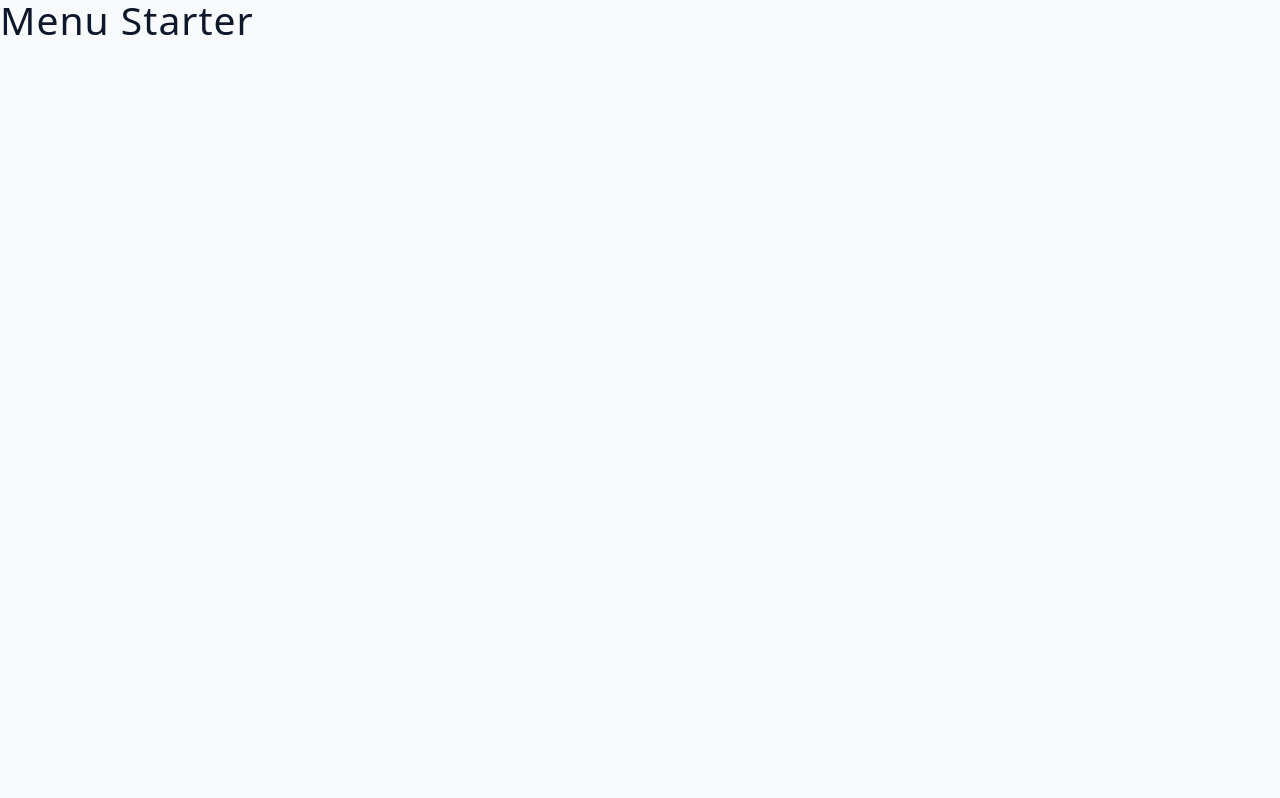
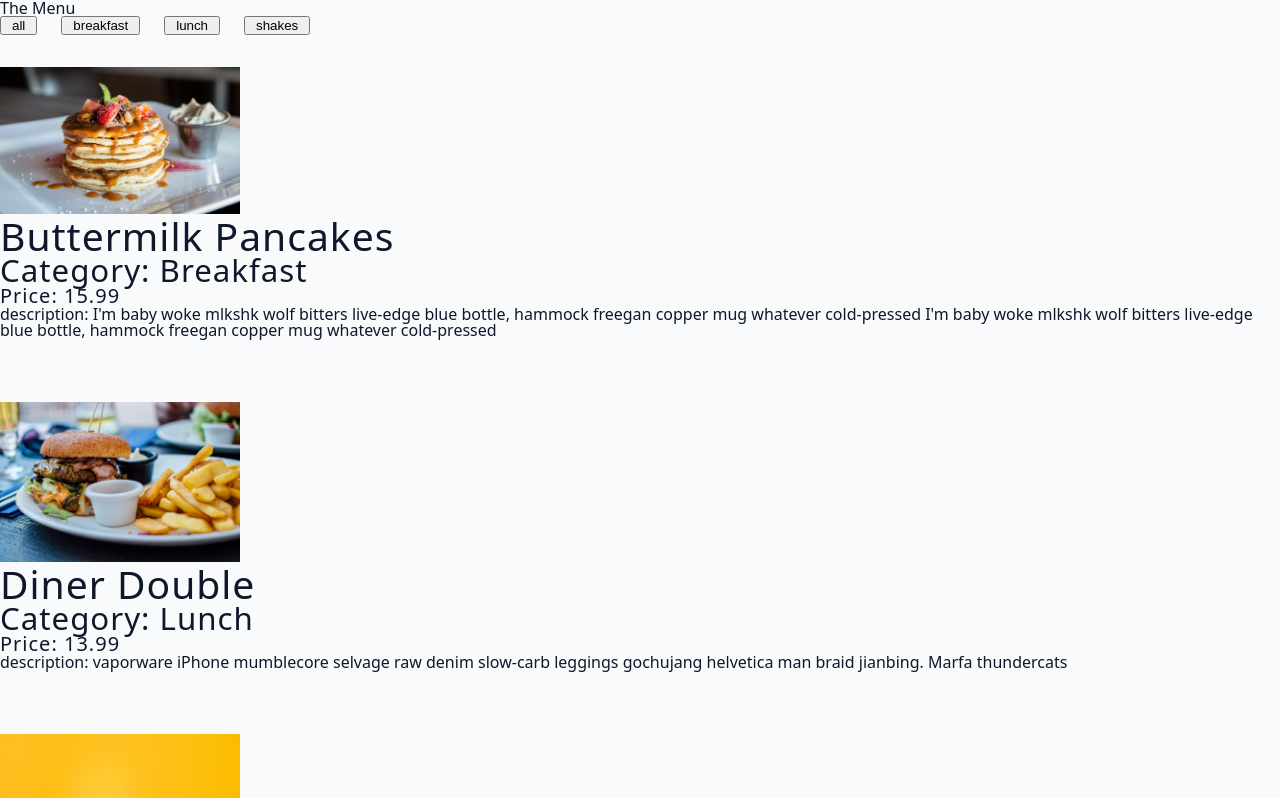
Before and after one commit to KayKongo/the-menu, a React (Vite) app: page / in a window 1280 px wide. Shown: the top 798 px of the page. Built offline with nearby package versions, Linux system fonts and the light colour scheme.

Commit message:
feat: basic version of menu complete

```diff
--- a/package.json
+++ b/package.json
@@ -16,6 +16,6 @@
     "@types/react": "^18.0.27",
     "@types/react-dom": "^18.0.10",
     "@vitejs/plugin-react": "^3.1.0",
-    "vite": "^4.1.0"
+    "vite": "^6.3.5"
   }
 }
--- a/src/App.jsx
+++ b/src/App.jsx
@@ -1,4 +1,30 @@
+import { useState } from "react";
+import Title from "./components/Title";
+import data from "./data";
+import Menu from "./components/Menu";
+import Categories from "./components/Categories";
+
 const App = () => {
-  return <h2>Menu Starter</h2>;
+  const [menus, setMenus] = useState(data);
+  const categorySet = new Set(menus.map((menu) => menu.category));
+  const tempCategories = Array.from(categorySet);
+  const categoriesList = ["all", ...tempCategories];
+  const [categories, setCategories] = useState(categoriesList);
+
+  const filterCategory = (category) => {
+    if (category === "all") {
+      setMenus(data);
+    }
+    const newList = menus.filter((menu) => menu.category == category);
+    setMenus(newList);
+  };
+
+  return (
+    <main>
+      <Title />
+      <Categories states={categories} filter={filterCategory} />
+      <Menu menuItems={menus} />
+    </main>
+  );
 };
 export default App;
--- /dev/null
+++ b/src/components/Categories.jsx
@@ -0,0 +1,18 @@
+const Categories = ({ states, filter }) => {
+  return (
+    <div>
+      {states.map((categoryState) => {
+        return (
+          <button
+            key={categoryState}
+            onClick={() => filter({ categoryState })}
+            style={{ marginRight: "1.5rem", padding: "0 0.625rem" }}
+          >
+            {categoryState}
+          </button>
+        );
+      })}
+    </div>
+  );
+};
+export default Categories;
--- /dev/null
+++ b/src/components/Menu.jsx
@@ -0,0 +1,12 @@
+import MenuItem from "./MenuItem";
+
+const Menu = ({ menuItems }) => {
+  return (
+    <section>
+      {menuItems.map((menu) => {
+        return <MenuItem key={menu.id} {...menu} />;
+      })}
+    </section>
+  );
+};
+export default Menu;
--- /dev/null
+++ b/src/components/MenuItem.jsx
@@ -0,0 +1,12 @@
+const MenuItem = ({ id, title, category, price, img, desc }) => {
+  return (
+    <div key={id} style={{ padding: "2rem 0" }}>
+      <img src={img} alt={title} style={{ width: "15rem" }} />
+      <h2>{title}</h2>
+      <h3>category: {category}</h3>
+      <h5>price: {price}</h5>
+      <p>description: {desc}</p>
+    </div>
+  );
+};
+export default MenuItem;
--- /dev/null
+++ b/src/components/Title.jsx
@@ -0,0 +1,4 @@
+const Title = () => {
+  return <div>The Menu</div>;
+};
+export default Title;
```
Also changed, not shown: 1 other file (tests, documents, lock files or other folders).
